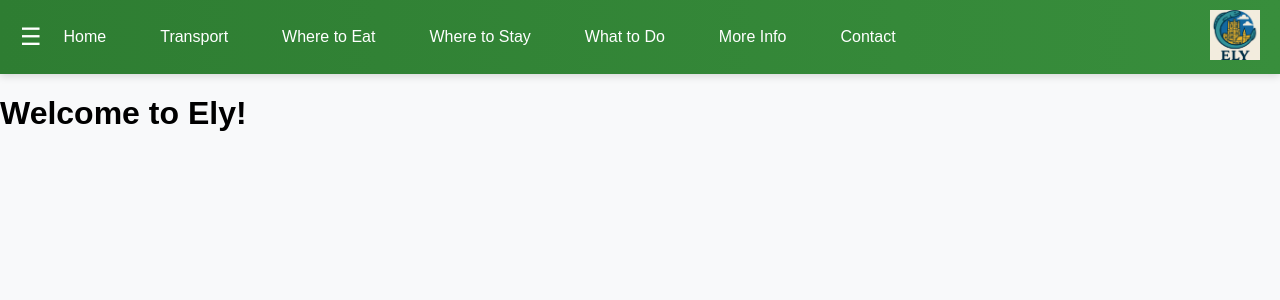
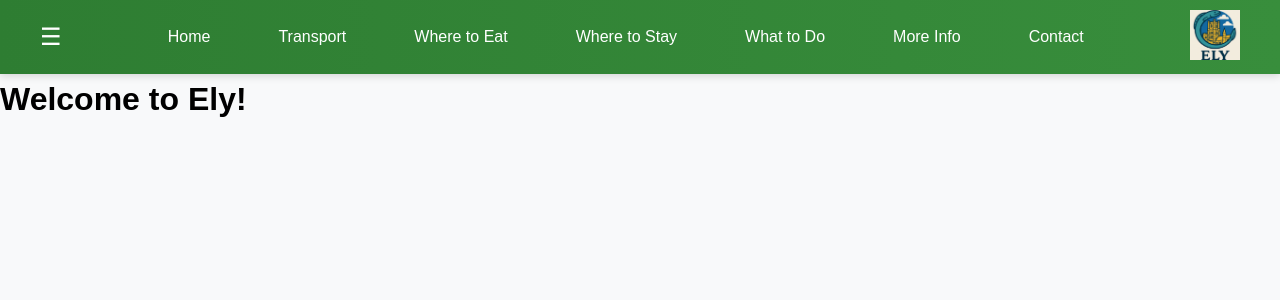
Before and after one commit to JHawkins5/ElyEelGuide, a Next.js app: page / in a window 1280 px wide. Shown: the top 300 px of the page. Built offline with nearby package versions, Linux system fonts and the light colour scheme.

Commit message:
Fixed navbar moving and updated styles

```diff
--- a/src/components/Header/Header.css
+++ b/src/components/Header/Header.css
@@ -1,43 +1,50 @@
 body {
     margin: 0;
-    padding: 0;
+    padding-top: 60px;
     font-family: Arial, sans-serif;
     background-color: #f8f9fa;
 }
 
 /* Navbar */
 .navbar {
+    position: fixed;
+    top: 0;
+    left: 0;
+    right: 0;
     background: linear-gradient(to right, #2e7d32, #388e3c);
     padding: 10px 20px;
     color: #ffffff;
     display: flex;
-    justify-content: space-between;
-    align-items: center;
+    justify-content: center;
     box-shadow: 0 2px 8px #00000026;
-    position: relative;
-    z-index: 10;
+    z-index: 1000;
 }
 
 .navbar-container {
     display: flex;
     align-items: center;
+    justify-content: space-between;
     width: 100%;
+    max-width: 1200px;
 }
+
 
 /* Hamburger menu icon */
 .navbar-hamburger {
     font-size: 24px;
     cursor: pointer;
     color: #ffffff;
+    flex-shrink: 0;
 }
 
 .navbar-links {
     display: flex;
+    flex: 1;
+    justify-content: center;
     list-style: none;
     margin: 0;
     padding: 0;
     flex-wrap: wrap;
-    gap: 10px;
 }
 
 .navbar-links li {
@@ -50,6 +57,8 @@ body {
     color: #ffffff;
     text-decoration: none;
     font-size: 16px;
+    padding: 8px 12px;
+    border-radius: 6px;
     transition: background-color 0.3s ease, color 0.3s ease;
 }
 
@@ -111,8 +120,12 @@ body {
 }
 
 /* Logo */
+.logo {
+    margin-left: auto;
+    flex-shrink: 0;
+}
+
 .logo img {
     width: 50px;
     height: auto;
-    margin-left: auto;
 }
--- a/src/components/Header/Header.js
+++ b/src/components/Header/Header.js
@@ -31,12 +31,12 @@ const Header = () => {
                         <li><Link href="/information">More Info</Link></li>
                         <li><Link href="/contact">Contact</Link></li>
                     </ul>
-                </div>
-                <div className="logo">
-                    <Link href="/">
-                        {/* Logo created using generative AI */}
-                        <img src="/favicon.png" alt="Ely Eel Guides Logo"/>
-                    </Link>
+                    <div className="logo">
+                        <Link href="/">
+                            {/* Logo created using generative AI */}
+                            <img src="/favicon.png" alt="Ely Eel Guides Logo"/>
+                        </Link>
+                    </div>
                 </div>
             </header>
 
```
